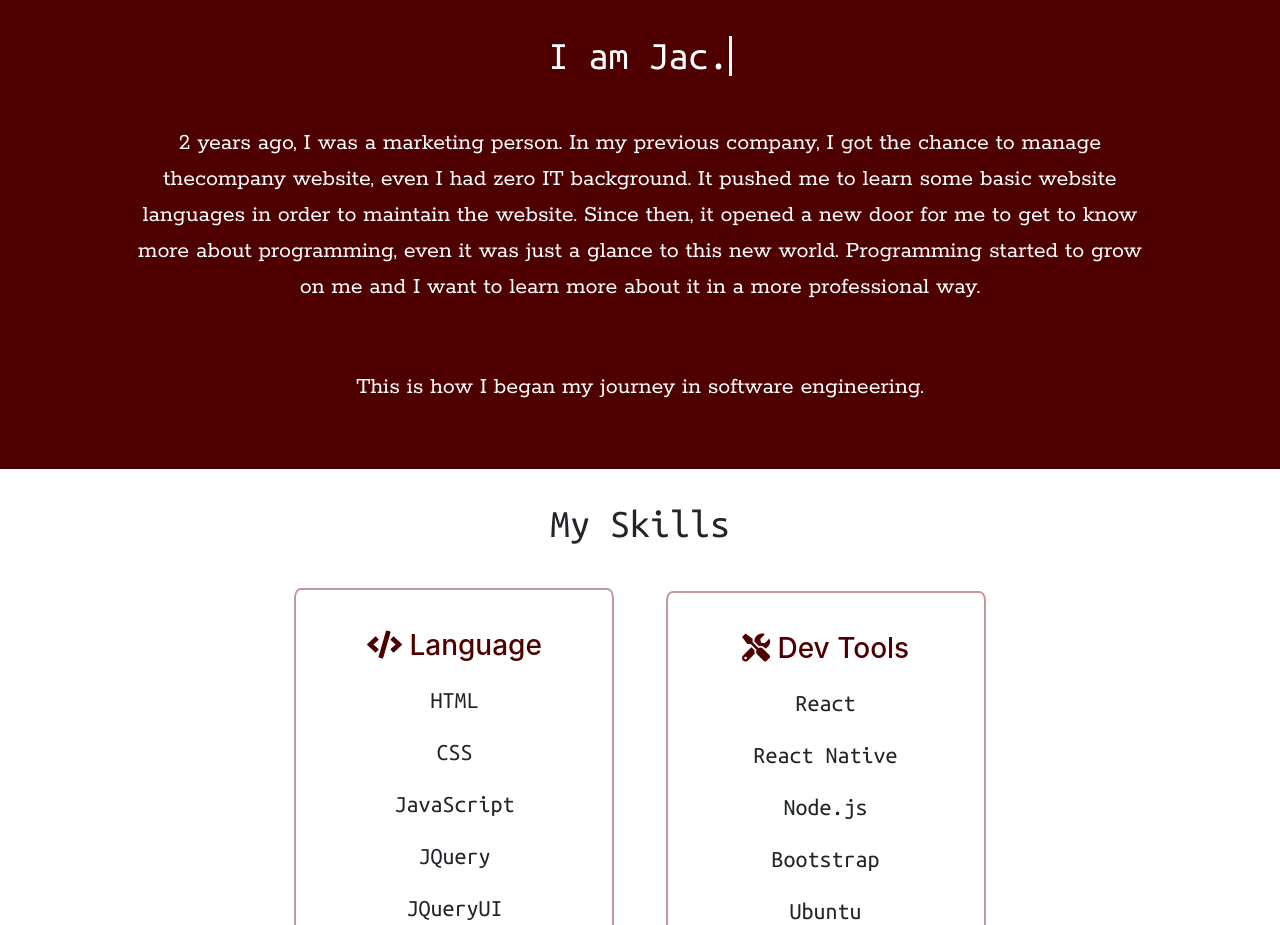
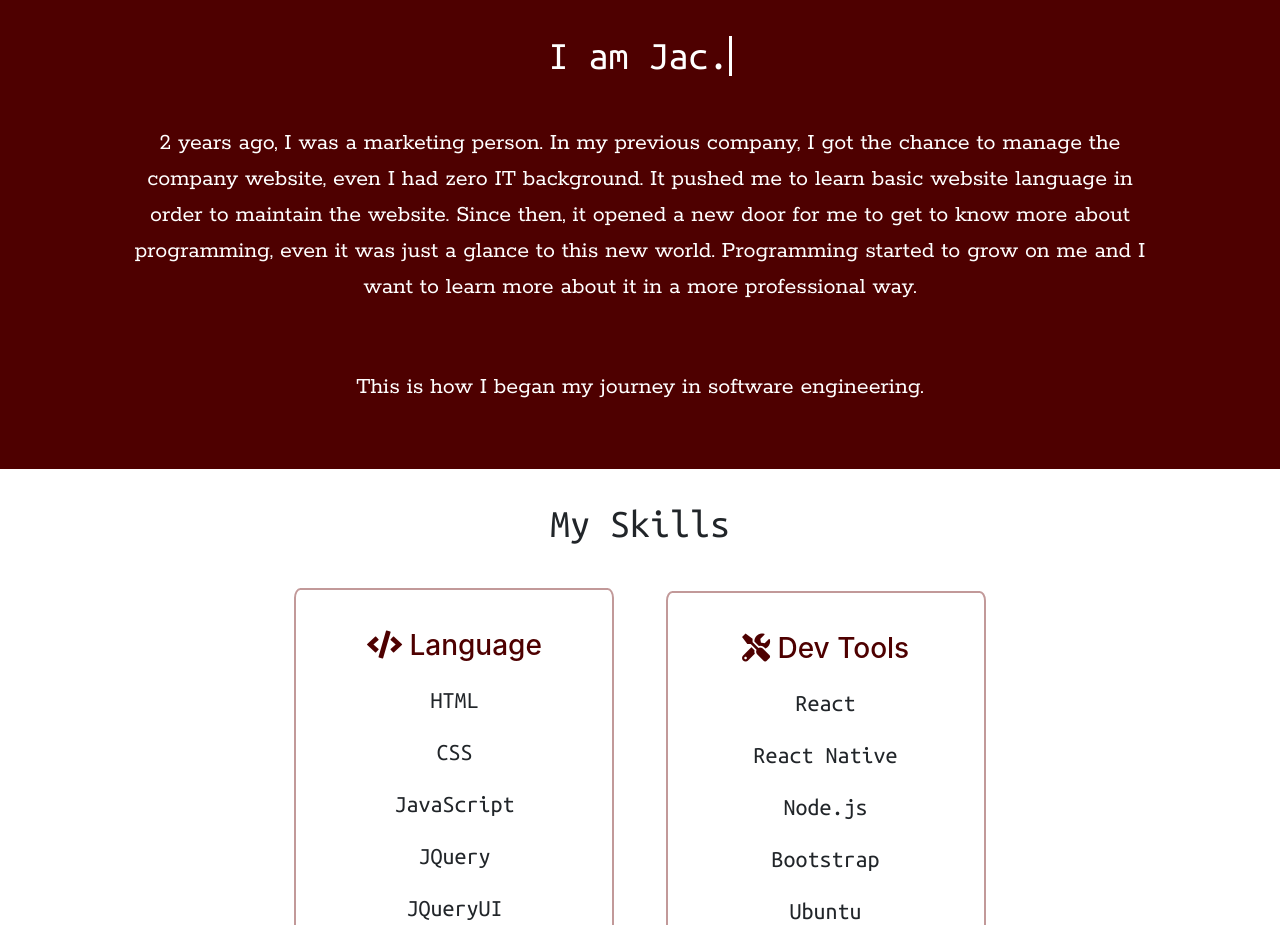
Before and after one commit to Jactsang/Individual-Project, a plain HTML site: page index.html in a window 1280 px wide. Shown: the part 2820-3745 px from the top of the page. Drawn offline with nearby package versions, Linux system fonts and the light colour scheme; some packages are replaced by stand-ins of ours; a script that the page names is missing.

```diff
--- a/index.html
+++ b/index.html
@@ -158,8 +158,8 @@
         </div>
         <div class="row">
             <p>
-                2 years ago, I was a marketing person. In my previous company, I got the chance to manage thecompany
-                website, even I had zero IT background. It pushed me to learn some basic website languages in order to
+                2 years ago, I was a marketing person. In my previous company, I got the chance to manage the company
+                website, even I had zero IT background. It pushed me to learn basic website language in order to
                 maintain the website. Since then, it opened a new door for me to get to know more about programming,
                 even it was just a glance to this new world. Programming started to grow on me and I want to learn more
                 about it in a more professional way.
```
